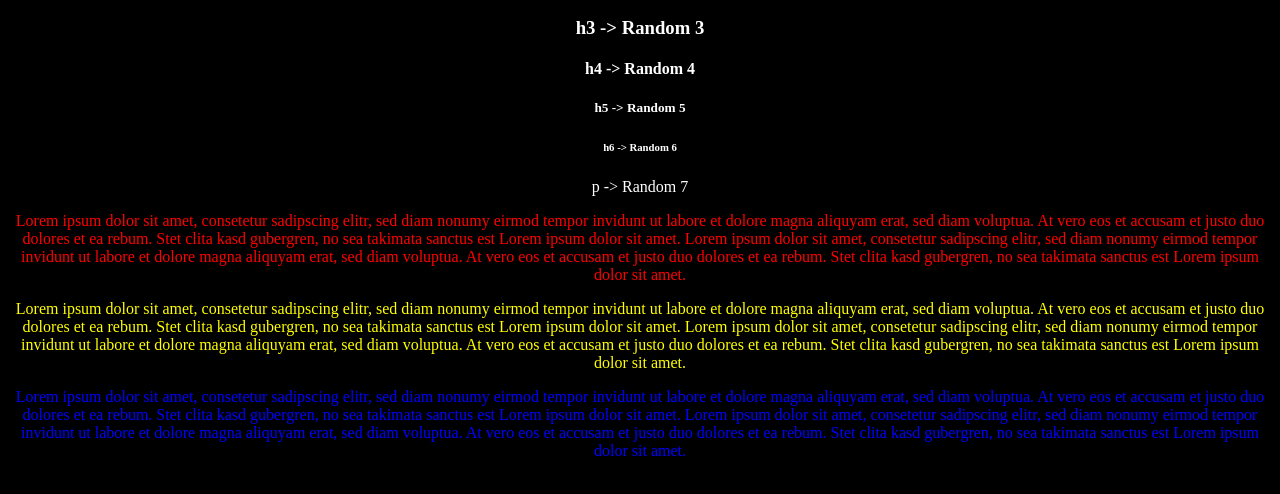
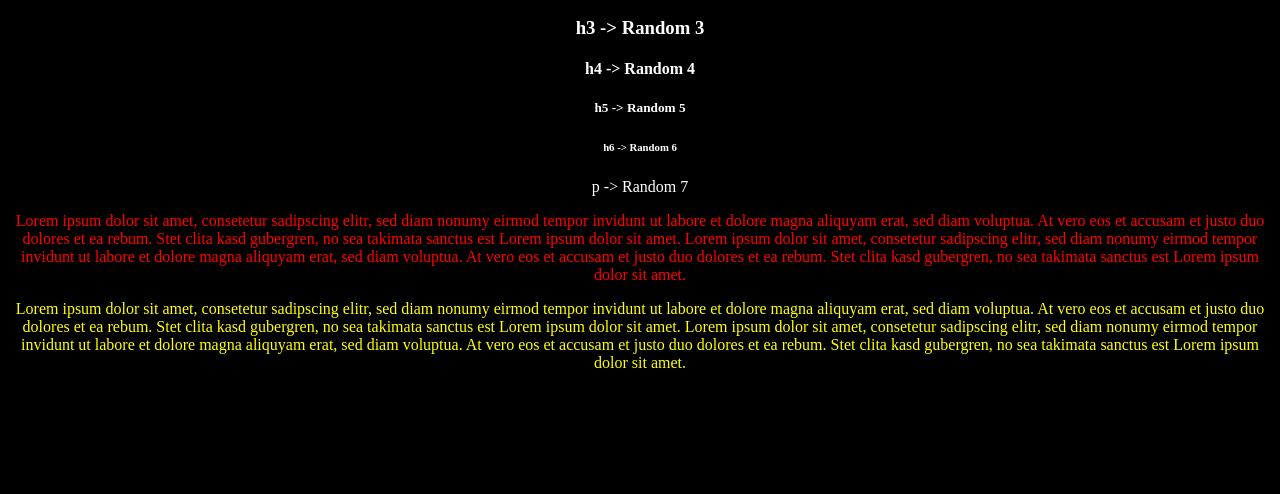
Before and after one commit to AsceticRest/random, a plain HTML site: page index.html in a window 1280 px wide. Shown: the part 110-604 px from the top of the page. Drawn offline with Linux system fonts and the light colour scheme.

Commit message:
edited styles and html

```diff
--- a/index.html
+++ b/index.html
@@ -29,13 +29,5 @@
         dolore magna aliquyam erat, sed diam voluptua. At vero eos et accusam et justo duo dolores et ea rebum.
         Stet clita kasd gubergren, no sea takimata sanctus est Lorem ipsum dolor sit amet.
     </p>
-    <p class="blue">
-        Lorem ipsum dolor sit amet, consetetur sadipscing elitr, sed diam nonumy eirmod tempor invidunt ut
-        labore et dolore magna aliquyam erat, sed diam voluptua. At vero eos et accusam et justo duo dolores
-        et ea rebum. Stet clita kasd gubergren, no sea takimata sanctus est Lorem ipsum dolor sit amet. Lorem
-        ipsum dolor sit amet, consetetur sadipscing elitr, sed diam nonumy eirmod tempor invidunt ut labore et
-        dolore magna aliquyam erat, sed diam voluptua. At vero eos et accusam et justo duo dolores et ea rebum.
-        Stet clita kasd gubergren, no sea takimata sanctus est Lorem ipsum dolor sit amet.
-    </p>
 </body>
 </html>
```
